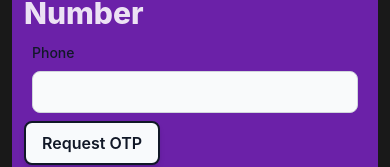
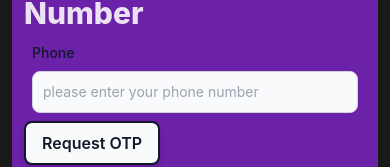
Before and after one commit to partapparam/hooperApp, a React (Vite) app: page /signin in a window 390 px wide. Shown: the part 189-356 px from the top of the page. Built offline with nearby package versions, Linux system fonts and the light colour scheme; no server answers.

Commit message:
firebase phone number fix

```diff
--- a/package.json
+++ b/package.json
@@ -21,6 +21,7 @@
     "react": "^18.2.0",
     "react-dom": "^18.2.0",
     "react-hook-form": "^7.45.2",
+    "react-phone-number-input": "^3.3.1",
     "react-router-dom": "^6.14.0"
   },
   "devDependencies": {
--- a/src/pages/Signin.jsx
+++ b/src/pages/Signin.jsx
@@ -8,6 +8,7 @@ import { RecaptchaVerifier, signInWithPhoneNumber } from "firebase/auth"
 import { useMutation } from "@apollo/client"
 import { CREATE_PLAYER } from "../graphql/mutations"
 import { useToast } from "../hooks/useToast"
+import PhoneInput from "react-phone-number-input/input"
 
 const Signup = () => {
   const navigate = useNavigate()
@@ -67,6 +68,7 @@ const Signup = () => {
 
   const requestOTP = (event) => {
     event.preventDefault()
+
     if (phoneNumber.length >= 10) {
       setExpandForm(true)
       if (!window.recaptchaVerifier) {
@@ -84,9 +86,9 @@ const Signup = () => {
     }
   }
 
-  const handleSubmit = (event) => {
-    event.preventDefault()
-    setPhoneNumber(event.target.value)
+  const handleSubmit = (number) => {
+    console.log(number)
+    setPhoneNumber(number)
   }
 
   useEffect(() => {
@@ -95,10 +97,6 @@ const Signup = () => {
       console.log(user)
     }
   }, [isLoggedIn, user])
-
-  const signOutUser = () => {
-    signout()
-  }
 
   return (
     <div>
@@ -110,11 +108,12 @@ const Signup = () => {
               <h1>Sign in with phone Number</h1>
               <div className="m-2">
                 <label htmlFor="phoneNumberInput">Phone</label>
-                <input
-                  type="tel"
+                <PhoneInput
+                  placeholder="please enter your phone number"
                   id="phoneNumberInput"
                   value={phoneNumber}
                   onChange={handleSubmit}
+                  defaultCountry="US"
                 />
               </div>
               {expandForm === true ? (
```
Also changed, not shown: 1 other file (tests, documents, lock files or other folders).
